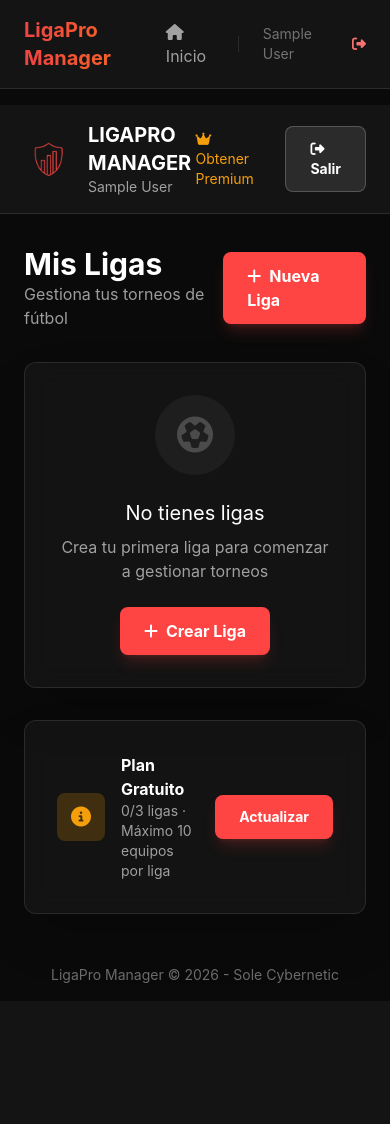
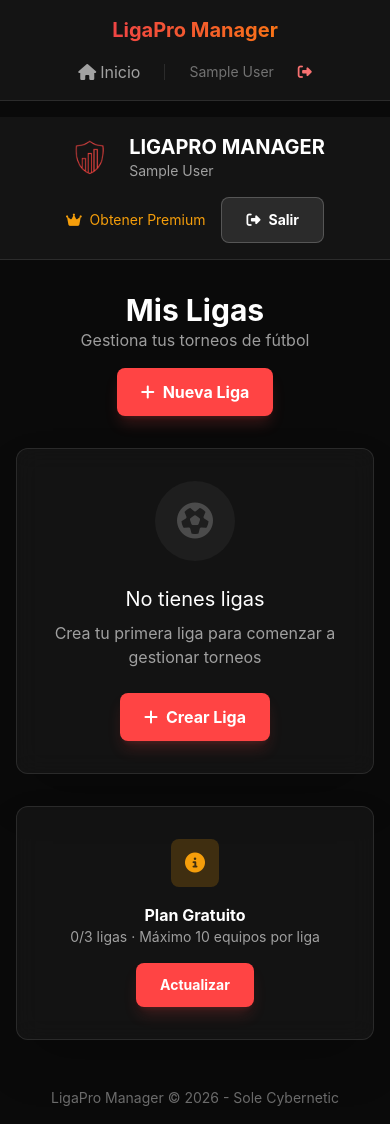
Before and after one commit to carlosjr-19/LigaPro-Manager, a Flask app: page /dashboard in a window 390 px wide. Before the commit the page ends 983 px from the top, so only its background shows below. Run offline with Flask 3, Linux system fonts and the light colour scheme; the visitor is signed in with stand-in values (Sample User, id 1); data that the repository does not hold is empty; some libraries are stand-ins or nearby versions.

Commit message:
resposive styles

```diff
--- a/backend/templates/base.html
+++ b/backend/templates/base.html
@@ -61,8 +61,8 @@
 <body class="min-h-screen">
     <!-- Navbar -->
     {% if current_user.is_authenticated %}
-    <nav class="bg-card border-b border-white/10 px-6 py-4 mb-4">
-        <div class="max-w-7xl mx-auto flex justify-between items-center">
+    <nav class="bg-card border-b border-white/10 px-4 md:px-6 py-4 mb-4">
+        <div class="max-w-7xl mx-auto flex flex-col md:flex-row justify-between items-center gap-4 md:gap-0">
             <a href="{{ url_for('index') }}"
                 class="text-xl font-bold bg-gradient-to-r from-red-500 to-orange-500 bg-clip-text text-transparent">
                 LigaPro Manager
--- a/backend/templates/dashboard.html
+++ b/backend/templates/dashboard.html
@@ -5,8 +5,8 @@
 <div class="min-h-screen">
     <!-- Header -->
     <header class="bg-card border-b border-white/10">
-        <div class="max-w-7xl mx-auto px-6 py-4">
-            <div class="flex justify-between items-center">
+        <div class="max-w-7xl mx-auto px-4 md:px-6 py-4">
+            <div class="flex flex-col md:flex-row justify-between items-center gap-4 md:gap-0">
                 <div class="flex items-center gap-4">
                     <img src="{{ url_for('static', filename='img/LigaPro_Manager.png') }}" alt="Logo"
                         class="w-12 h-12 object-contain">
@@ -34,8 +34,9 @@
     </header>
 
     <!-- Main Content -->
-    <main class="max-w-7xl mx-auto px-6 py-8">
-        <div class="flex justify-between items-center mb-8">
+    <main class="max-w-7xl mx-auto px-4 md:px-6 py-8">
+        <div
+            class="flex flex-col md:flex-row justify-between items-center mb-8 gap-4 md:gap-0 text-center md:text-left">
             <div>
                 <h2 class="text-3xl font-bold">Mis Ligas</h2>
                 <p class="text-white/60">Gestiona tus torneos de fútbol</p>
@@ -88,8 +89,8 @@
         <!-- Stats -->
         {% if not current_user.is_premium %}
         <div class="mt-8 card bg-white/5 border-warning/30">
-            <div class="flex items-center gap-4">
-                <div class="w-12 h-12 bg-warning/20 rounded-lg flex items-center justify-center">
+            <div class="flex flex-col md:flex-row items-center gap-4 text-center md:text-left">
+                <div class="w-12 h-12 bg-warning/20 rounded-lg flex items-center justify-center shrink-0">
                     <i class="fas fa-info-circle text-warning text-xl"></i>
                 </div>
                 <div class="flex-1">
```
Also changed, not shown: backend/templates/league_detail.html (+12 -7 lines), backend/templates/team_detail.html (+6 -6 lines).
